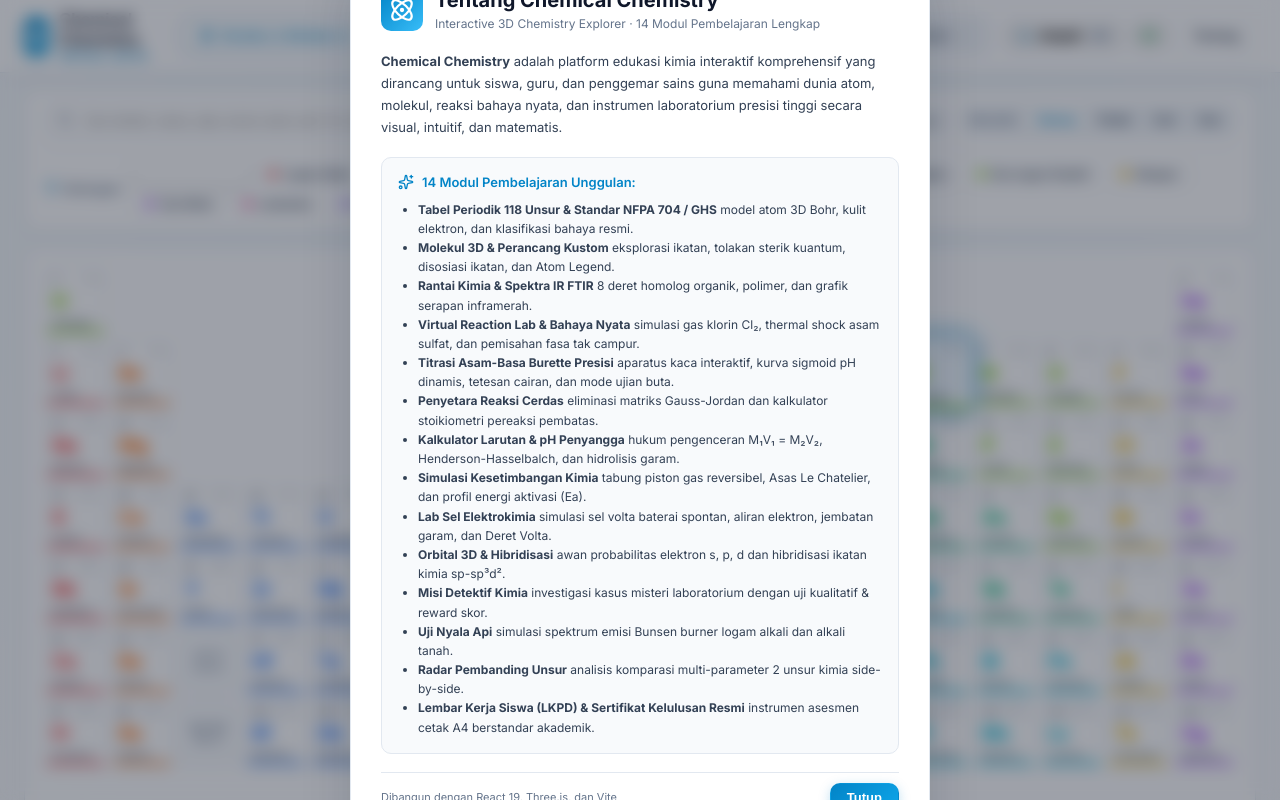
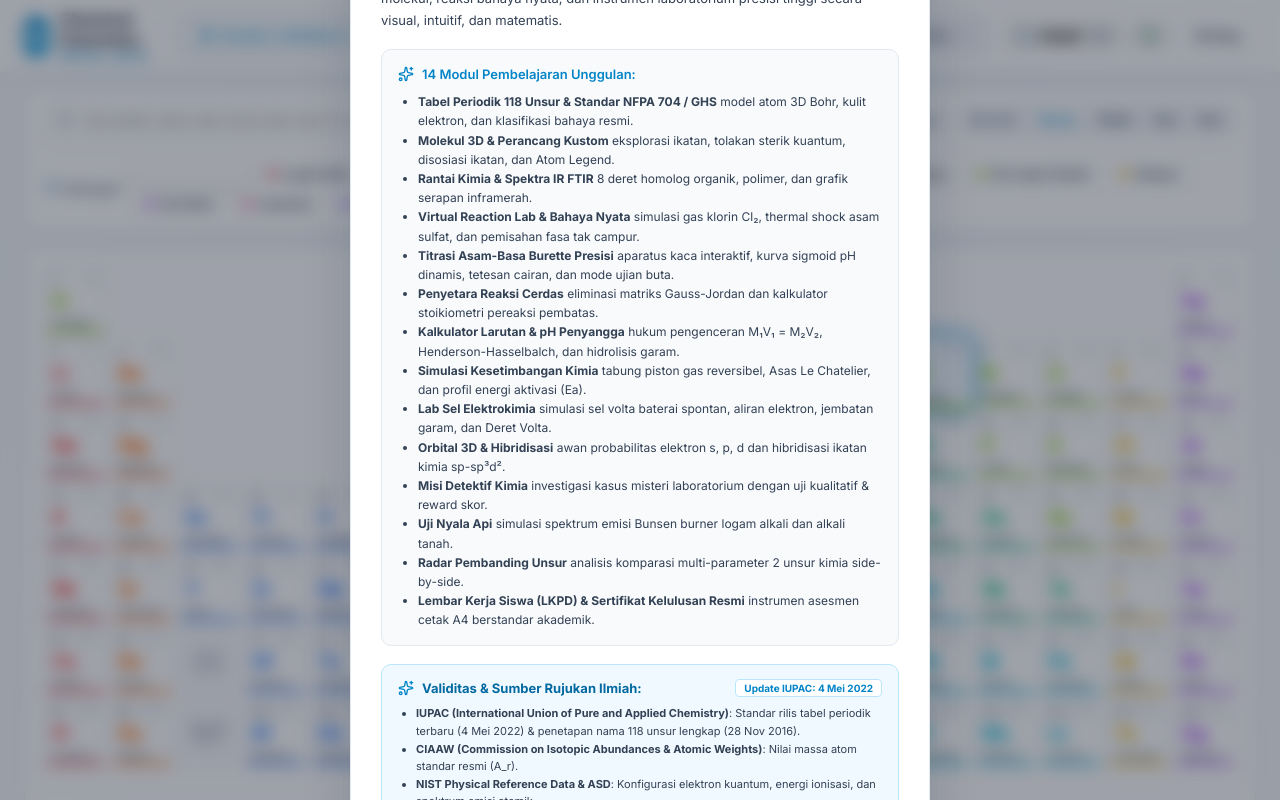
Before and after one commit to kahpiba/chemical_chemistry, a React (Vite) app: page / in a window 1280 px wide. Both pictures are taken after a click on the button "Tentang". Built offline with nearby package versions, Linux system fonts and the light colour scheme.

Commit message:
docs(citation): add scientific references, IUPAC release dates, and validation sources to UI and README

```diff
--- a/src/App.tsx
+++ b/src/App.tsx
@@ -387,6 +387,35 @@
               </ul>
             </div>
 
+            {/* Scientific Standards & Data Sources Box */}
+            <div
+              style={{
+                background: '#f0f9ff',
+                border: '1px solid #bae6fd',
+                borderRadius: '10px',
+                padding: '14px 16px',
+                display: 'flex',
+                flexDirection: 'column',
+                gap: '8px',
+              }}
+            >
+              <div style={{ display: 'flex', alignItems: 'center', justifyContent: 'space-between', gap: '8px' }}>
+                <div style={{ display: 'flex', alignItems: 'center', gap: '8px', color: '#0369a1', fontSize: '13px', fontWeight: 700 }}>
+                  <Sparkles size={16} color="#0284c7" />
+                  <span>Validitas & Sumber Rujukan Ilmiah:</span>
+                </div>
+                <span style={{ fontSize: '10px', fontWeight: 700, background: '#ffffff', color: '#0284c7', padding: '2px 8px', borderRadius: '4px', border: '1px solid #bae6fd' }}>
+                  Update IUPAC: 4 Mei 2022
+                </span>
+              </div>
+              <ul style={{ fontSize: '11px', color: '#334155', paddingLeft: '18px', lineHeight: 1.6, margin: 0 }}>
+                <li><strong>IUPAC (International Union of Pure and Applied Chemistry)</strong>: Standar rilis tabel periodik terbaru (4 Mei 2022) & penetapan nama 118 unsur lengkap (28 Nov 2016).</li>
+                <li><strong>CIAAW (Commission on Isotopic Abundances & Atomic Weights)</strong>: Nilai massa atom standar resmi (A_r).</li>
+                <li><strong>NIST Physical Reference Data & ASD</strong>: Konfigurasi elektron kuantum, energi ionisasi, dan spektrum emisi atomik.</li>
+                <li><strong>PubChem (NCBI) & CRC Handbook of Chemistry and Physics</strong>: Karakteristik termofisika, keelektronegatifan Pauling, dan klasifikasi bahaya NFPA 704 / GHS.</li>
+              </ul>
+            </div>
+
             <div
               style={{
                 display: 'flex',
--- a/src/components/periodic/PeriodicTable.tsx
+++ b/src/components/periodic/PeriodicTable.tsx
@@ -230,6 +230,19 @@
             <span>Ac-Lr</span>
           </div>
         </div>
+
+        {/* IUPAC & Scientific Source Footnote */}
+        <div className="periodic-citation-bar">
+          <div className="citation-left">
+            <span className="citation-badge">STANDAR IUPAC & CIAAW</span>
+            <span className="citation-text">
+              Data tabel periodik merujuk pada standar resmi <strong>IUPAC (International Union of Pure and Applied Chemistry)</strong> rilis terbaru <strong>4 Mei 2022</strong> (Standard Atomic Weights) dan <strong>NIST Physical Reference Data</strong>.
+            </span>
+          </div>
+          <div className="citation-right">
+            <span className="citation-date">Update Terakhir IUPAC: <strong>Mei 2022</strong></span>
+          </div>
+        </div>
       </div>
 
       {/* 3D Bohr Atom Simulation & Quick Stats Bar */}
--- a/src/styles/periodic.css
+++ b/src/styles/periodic.css
@@ -248,6 +248,58 @@
   gap: 6px;
   width: 100%;
   max-width: 1460px;
+}
+
+/* Scientific Source & IUPAC Citation Bar */
+.periodic-citation-bar {
+  display: flex;
+  align-items: center;
+  justify-content: space-between;
+  gap: 12px;
+  width: 100%;
+  max-width: 1460px;
+  margin-top: 14px;
+  padding: 8px 14px;
+  background: #f8fafc;
+  border: 1px solid #e2e8f0;
+  border-radius: 8px;
+  font-size: 11px;
+  color: #64748b;
+  flex-wrap: wrap;
+}
+
+.citation-left {
+  display: flex;
+  align-items: center;
+  gap: 8px;
+  flex-wrap: wrap;
+}
+
+.citation-badge {
+  font-size: 9px;
+  font-weight: 800;
+  letter-spacing: 0.6px;
+  background: #e0f2fe;
+  color: #0369a1;
+  padding: 2px 7px;
+  border-radius: 4px;
+  border: 1px solid #bae6fd;
+  white-space: nowrap;
+}
+
+.citation-text strong {
+  color: #1e293b;
+}
+
+.citation-right {
+  display: flex;
+  align-items: center;
+  font-size: 11px;
+  white-space: nowrap;
+}
+
+.citation-date strong {
+  color: #0284c7;
 }
 
 /* Individual Element Cell in Light Mode */
```
Also changed, not shown: 1 other file (tests, documents, lock files or other folders).
